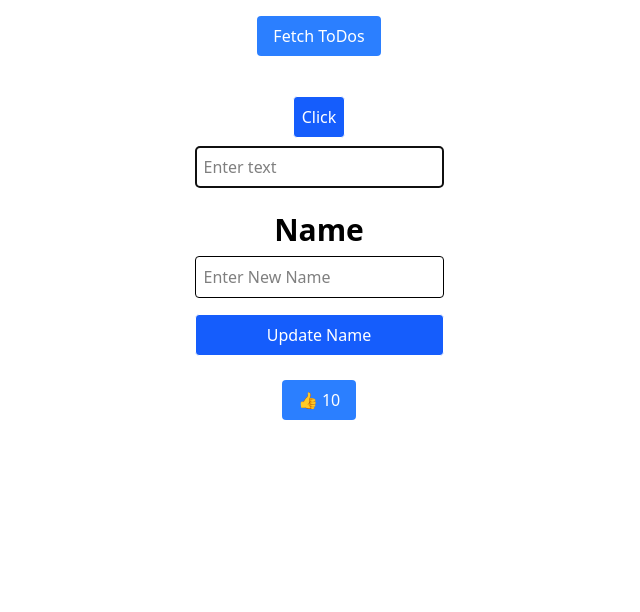
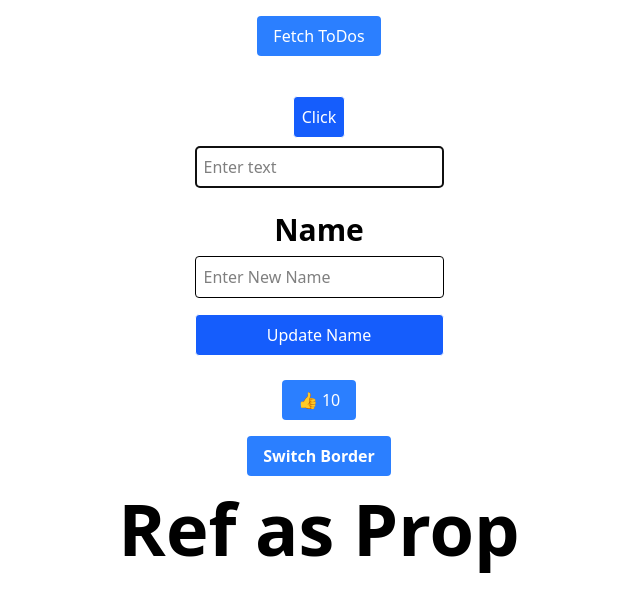
Before and after one commit to MSD118/react-19-demo, a React (Vite) app: page / in a window 1280 px wide. Shown: the top 612 px of the page, without its empty margins (321-961 px from the left). Built offline with nearby package versions, Linux system fonts and the light colour scheme.

Commit message:
add RefAsPropDemo component

```diff
--- a/src/App.tsx
+++ b/src/App.tsx
@@ -1,9 +1,16 @@
 import { FetchButton } from './ActionsDemo/FetchToDoList'
+import { RefAsPropDemo } from './RefAsProp/RefAsPropDemo'
 import { RefCleanUpDemo } from './RefDemo/RefCleanUpDemo'
 import { LikeButton } from './UseOptimistic/LikeButton'
 import { UpdateName } from './UseOptimistic/UpdateName'
 
-const DEMO = [FetchButton, RefCleanUpDemo, UpdateName, LikeButton]
+const DEMO = [
+  FetchButton,
+  RefCleanUpDemo,
+  UpdateName,
+  LikeButton,
+  RefAsPropDemo,
+]
 
 function App() {
   return (
--- /dev/null
+++ b/src/RefAsProp/RefAsPropDemo.tsx
@@ -0,0 +1,39 @@
+import { Ref, useRef } from 'react'
+
+export const RefAsPropDemo = () => {
+  const titleRef = useRef<HTMLDivElement>(null)
+
+  return (
+    <div className='flex flex-col items-center gap-2'>
+      <button
+        className='bg-blue-500 text-white font-bold py-2 px-4 rounded'
+        onClick={() => {
+          if (titleRef.current) {
+            if (!titleRef.current.style.border) {
+              titleRef.current.style.border = '4px solid black'
+            } else {
+              titleRef.current.style.border = ''
+            }
+          }
+        }}
+      >
+        Switch Border
+      </button>
+      <TitleComponent title='Ref as Prop' ref={titleRef} />
+    </div>
+  )
+}
+
+const TitleComponent = ({
+  title,
+  ref,
+}: {
+  title: string
+  ref: Ref<HTMLDivElement>
+}) => {
+  return (
+    <div className='font-extrabold text-7xl p-2' ref={ref}>
+      {title}
+    </div>
+  )
+}
```
